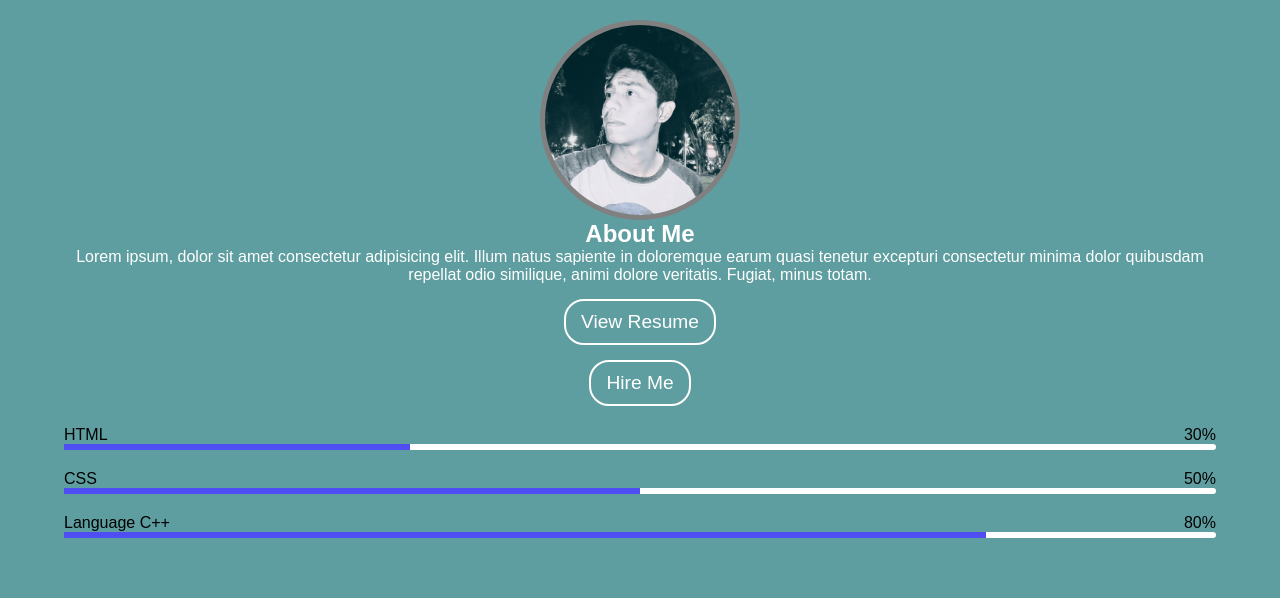
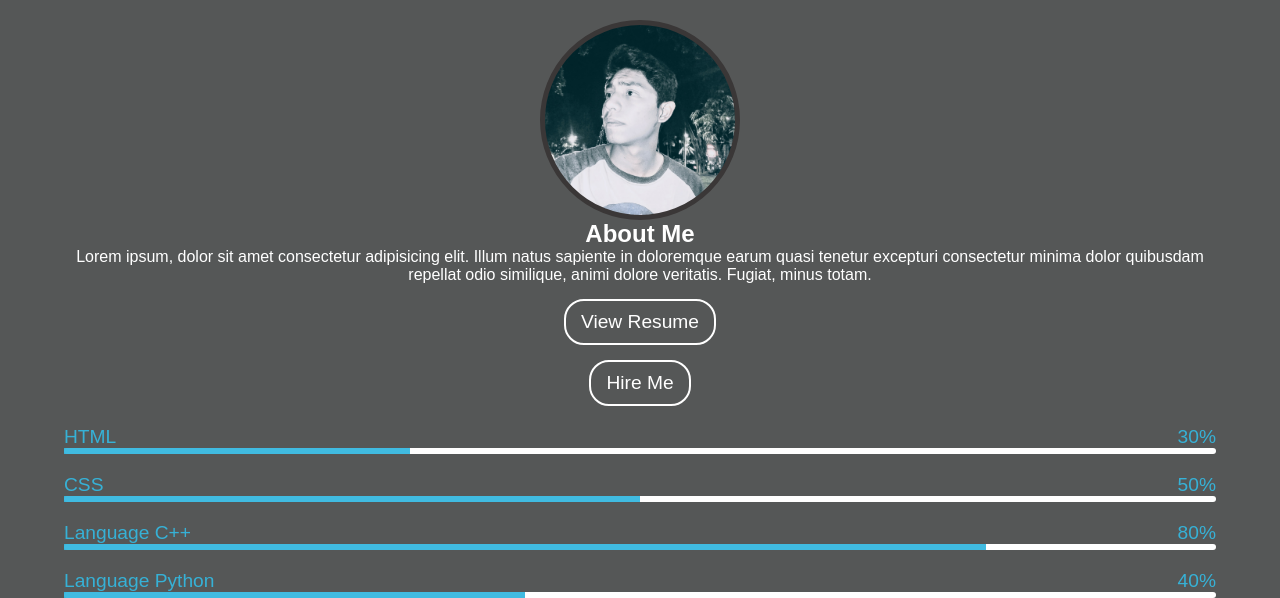
Before and after one commit to cesarorozco9628/portfolio, a plain HTML site: page index.html in a window 1280 px wide. Shown: the part 244-842 px from the top of the page. Before the commit the page ends 800 px from the top, so only its background shows below. Drawn offline with Linux system fonts and the light colour scheme.

Commit message:
skills complete

```diff
--- a/css/style.css
+++ b/css/style.css
@@ -7,7 +7,7 @@
 }
 /*  =========== General ========== */
 body {
-    background: cadetblue;
+    background: rgb(85, 87, 87);
 }
 
 .container {
@@ -25,12 +25,12 @@ h1 {
 }
 /* ========= Navigation ========== */
 .nav {
-    background-color: darkslategrey;
+    background-color: rgba(40, 43, 43, 0.692);
 }
 
 nav ul li{
     list-style: none;
-    border-bottom: solid 2px #ffffff38;
+    border-bottom: solid 2px #c9baba62;
 }
 
 .link-menu {
@@ -107,7 +107,7 @@ nav ul li{
      background-image: url("../img/img-profile.jpg");
      background-position: center;
      background-size: cover;
-     border: solid 5px grey;
+     border: solid 5px rgb(58, 55, 55);
      border-radius: 50%;
      width: 200px;
      height: 200px;
@@ -124,6 +124,10 @@ nav ul li{
  }
 
  /* ========= Skills ======= */
+ .stl-p {
+     font-size: 1.2rem;
+     color: rgba(52, 183, 223, 0.938);
+ }
 
 .line-flex {
     display: flex;
@@ -133,29 +137,36 @@ nav ul li{
 
  .line-white {
     border-bottom:solid 6px white;
-    width:100%;
+    width: 100%;
     height: 3px;
     position: relative;
     border-radius: 5px;
  }
 
  .line-bl-h {
-    border-bottom:solid 6px rgb(78, 78, 243);
+    border-bottom:solid 6px  rgba(52, 183, 223, 0.938);
     width: 30%;
-    height:6px;
+    height: 6px;
     position: absolute;
  }
 
  .line-bl-c {
-    border-bottom:solid 6px rgb(78, 78, 243);
+    border-bottom:solid 6px  rgba(52, 183, 223, 0.938);
     width: 50%;
-    height:6px;
+    height: 6px;
     position: absolute;
  }
 
  .line-bl-c-plus{
-    border-bottom:solid 6px rgb(78, 78, 243);
+    border-bottom:solid 6px  rgba(52, 183, 223, 0.938);
     width: 80%;
-    height:6px;
+    height:  6px;
     position: absolute;
  }
+
+ .line-bl-Python{
+    border-bottom:solid 6px  rgba(52, 183, 223, 0.938);
+    width: 40%;
+    height: 6px;
+    position: absolute;
+ }
--- a/index.html
+++ b/index.html
@@ -51,25 +51,32 @@
                 </div>
                 <!-- Skills -->
                 <div class="line-flex">
-                    <p>HTML</p>
-                    <p>30%</p>
+                    <p class="stl-p">HTML</p>
+                    <p class="stl-p">30%</p>
                 </div>
                 <div class="line-white">
                     <div class="line-bl-h"></div>
                 </div>
                 <div class="line-flex">
-                    <p>CSS</p>
-                    <p>50%</p>
+                    <p class="stl-p">CSS</p>
+                    <p class="stl-p">50%</p>
                 </div>
                 <div class="line-white">
                     <div class="line-bl-c"></div>
                 </div>
                 <div class="line-flex">
-                    <p>Language C++</p>
-                    <p>80%</p>
+                    <p class="stl-p">Language C++</p>
+                    <p class="stl-p">80%</p>
                 </div>
                 <div class="line-white">
                     <div class="line-bl-c-plus"></div>
+                </div>
+                <div class="line-flex">
+                    <p class="stl-p">Language Python</p>
+                    <p class="stl-p">40%</p>
+                </div>
+                <div class="line-white">
+                    <div class="line-bl-Python"></div>
                 </div>
                 <!-- Portfolio -->
                 <div>
```
